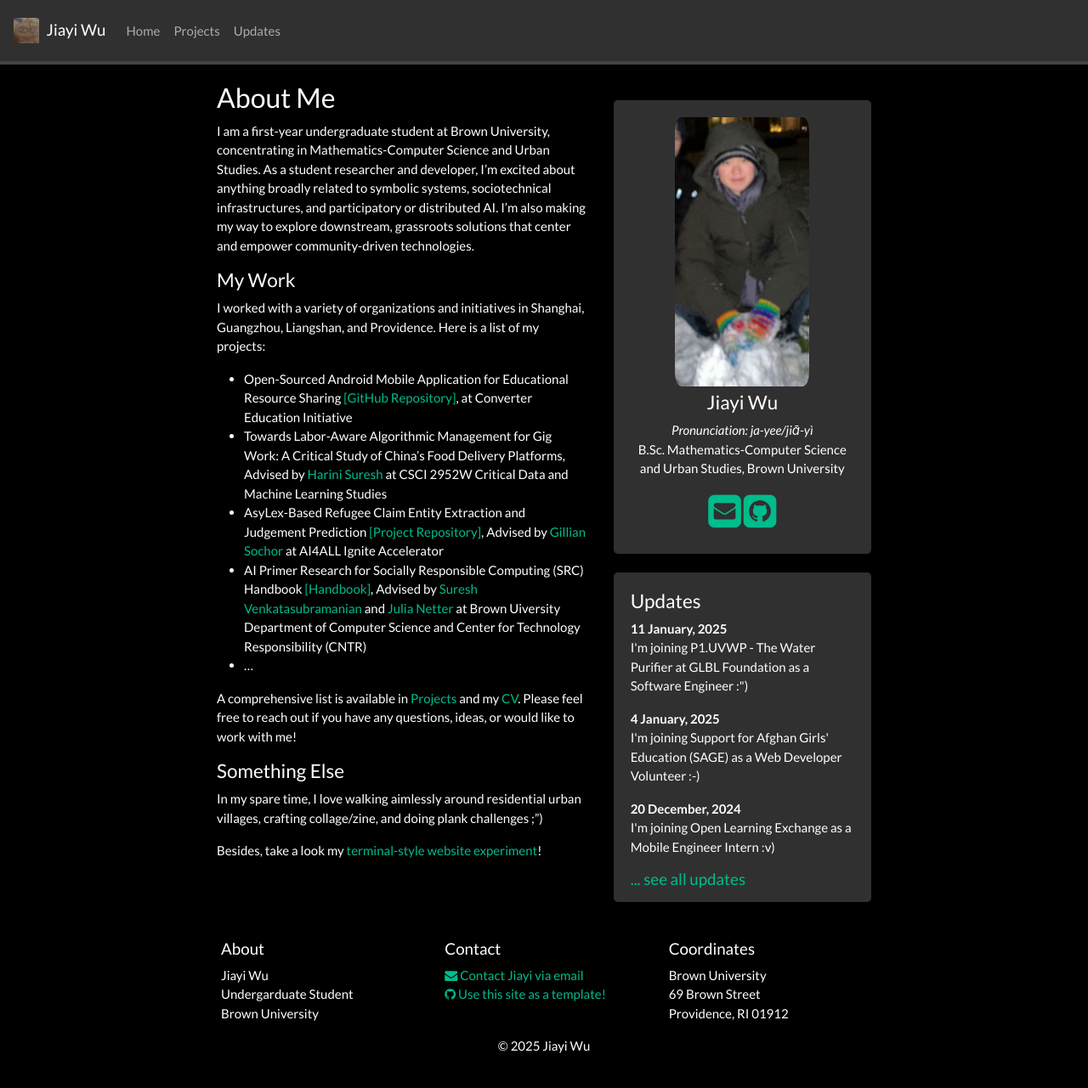
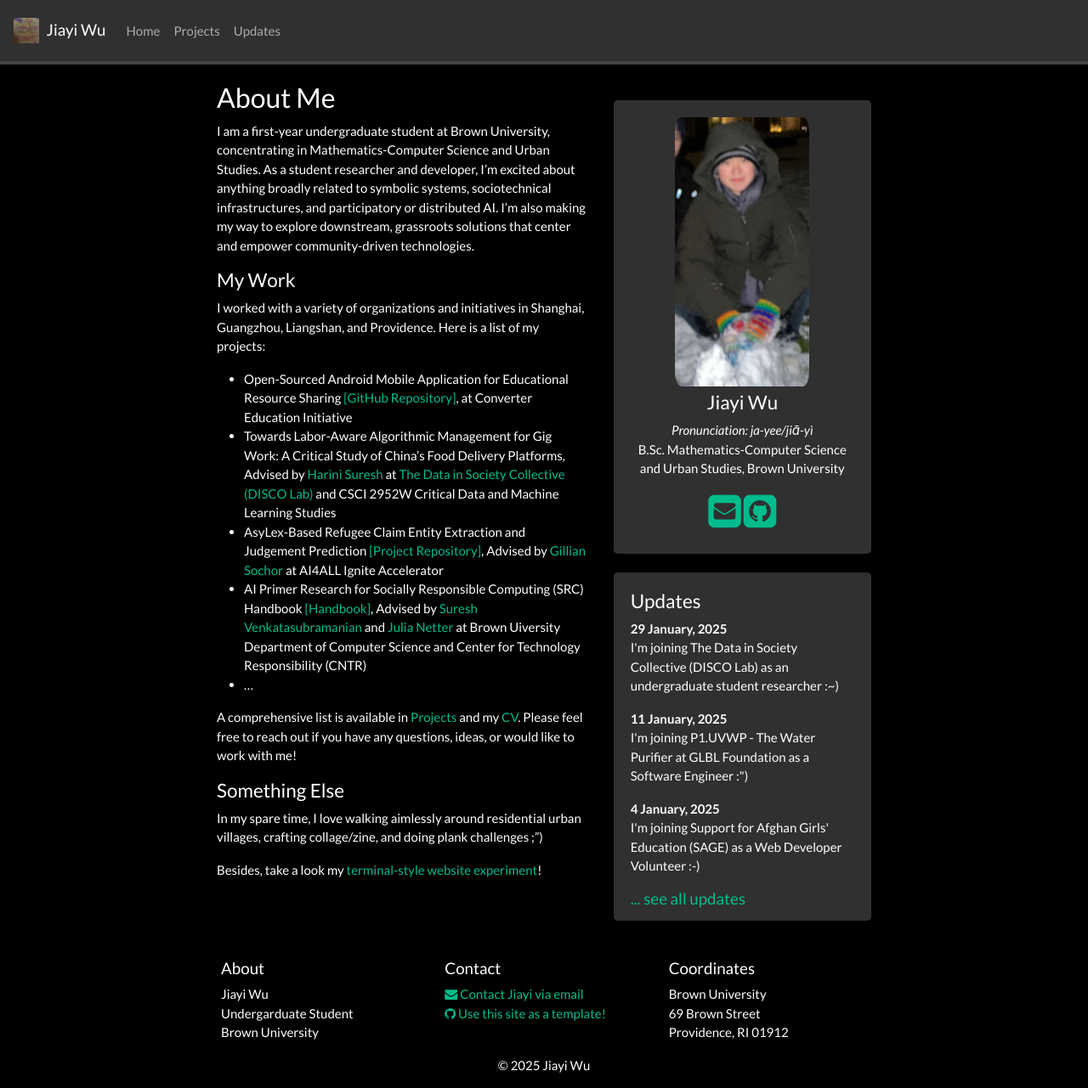
Before and after one commit to jiayiw005/jiayiw005.github.io, a Jekyll site: the page built from _pages/home.md, in a window 1280 px wide and 1281 px high. Shown: the whole window at 85% size. Built offline with Jekyll 4.4.1, drawn with Linux system fonts in a browser that asks for light colours; nearby versions of some CDN libraries; a style sheet for code colours, icons or effects is not loaded.

Commit message:
updated news

```diff
--- a/_data/news.yml
+++ b/_data/news.yml
@@ -1,3 +1,6 @@
+- date: 29 January, 2025
+  headline: "I'm joining The Data in Society Collective (DISCO Lab) as an undergraduate student researcher :~)"
+
 - date: 11 January, 2025
   headline: "I'm joining P1.UVWP - The Water Purifier at GLBL Foundation as a Software Engineer :\")"
 
--- a/_pages/home.md
+++ b/_pages/home.md
@@ -15,7 +15,7 @@
 
 I worked with a variety of organizations and initiatives in Shanghai, Guangzhou, Liangshan, and Providence. Here is a list of my projects:
 - Open-Sourced Android Mobile Application for Educational Resource Sharing [[GitHub Repository]](https://github.com/jiayiw005/converter-android-app), at Converter Education Initiative
-- Towards Labor-Aware Algorithmic Management for Gig Work: A Critical Study of China’s Food Delivery Platforms, Advised by [Harini Suresh](https://harinisuresh.com/) at CSCI 2952W Critical Data and Machine Learning Studies
+- Towards Labor-Aware Algorithmic Management for Gig Work: A Critical Study of China’s Food Delivery Platforms, Advised by [Harini Suresh](https://harinisuresh.com/) at [The Data in Society Collective (DISCO Lab)](https://discolab.cs.brown.edu/) and CSCI 2952W Critical Data and Machine Learning Studies
 - AsyLex-Based Refugee Claim Entity Extraction and Judgement Prediction [[Project Repository]](https://github.com/jiayiw005/refugee-claim-classifier), Advised by [Gillian Sochor](https://theorg.com/org/ai4all/org-chart/gillian-sochor) at AI4ALL Ignite Accelerator
 - AI Primer Research for Socially Responsible Computing (SRC) Handbook [[Handbook]](https://src-handbook-infrastructure-team.github.io/srch/), Advised by [Suresh Venkatasubramanian](https://dsi.brown.edu/people/suresh-venkatasubramanian) and [Julia Netter](http://www.julianetter.de/) at Brown Uiversity Department of Computer Science and Center for Technology Responsibility (CNTR)
 - ...
```
Also changed, not shown: _pages/projects.md (+5 -5 lines).
